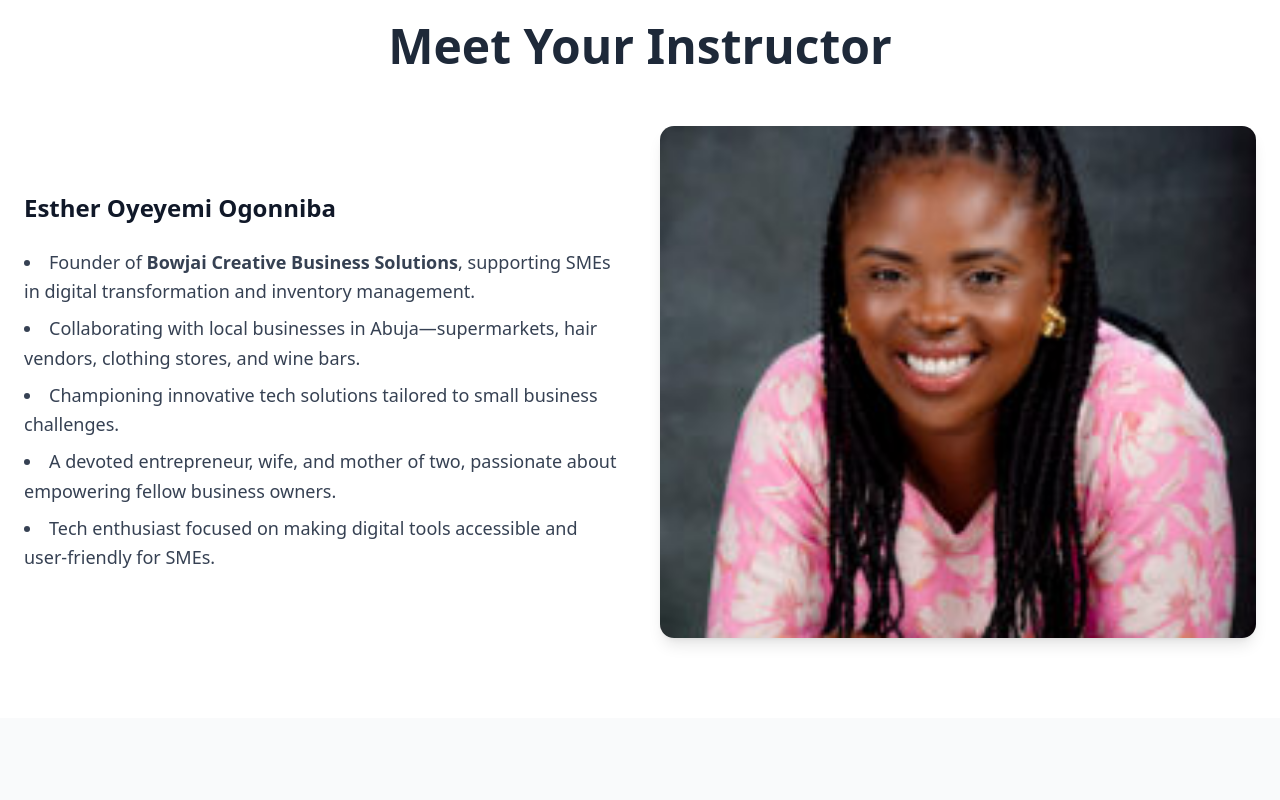
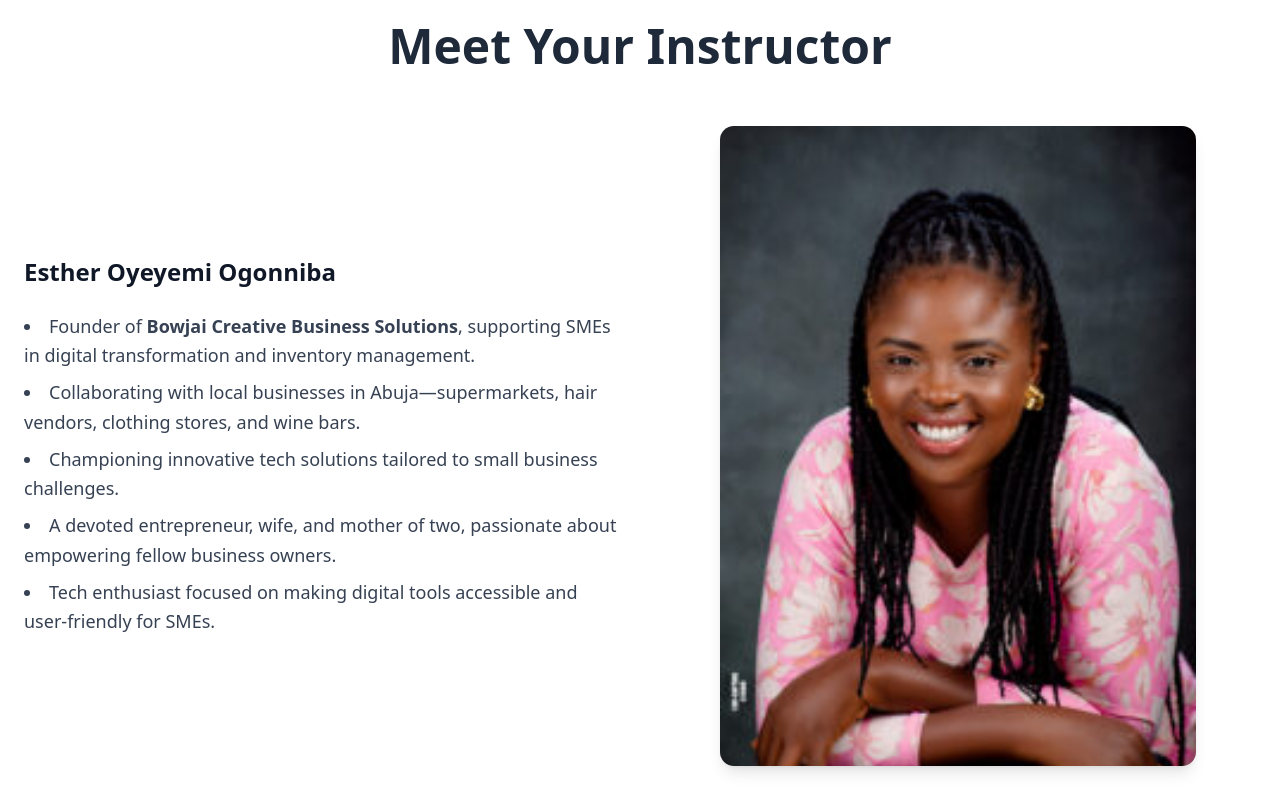
Before and after one commit to joshhumphrey02/boijai, a React (Vite) app: page / in a window 1280 px wide. Shown: the part 3160-3960 px from the top of the page. Built offline with nearby package versions, Linux system fonts and the light colour scheme.

Commit message:
Update About.tsx

```diff
--- a/src/components/About.tsx
+++ b/src/components/About.tsx
@@ -38,7 +38,7 @@ export default function About() {
             <img
               src="/profile.jpg"
               alt="Portrait of Esther Oyeyemi Ogonniba"
-              className="rounded-xl shadow-lg w-full h-auto max-h-[32rem] object-cover"
+              className="rounded-xl shadow-lg w-[80%] h-auto max-h-[40rem] object-cover"
             />
           </div>
         </div>
```
